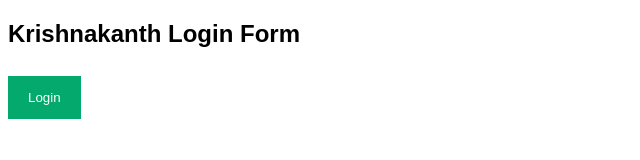
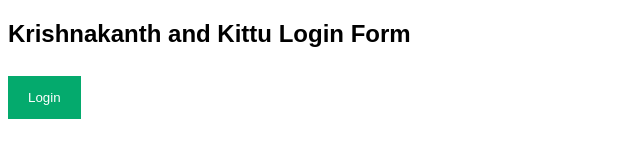
Before and after one commit to krishna-2947/html, a plain HTML site: page index.html in a window 1280 px wide. Shown: the whole page, without its empty margins (0-640 px from the left). Drawn offline with Linux system fonts and the light colour scheme.

Commit message:
made some changes in login form

```diff
--- a/index.html
+++ b/index.html
@@ -127,7 +127,7 @@ span.psw {
 </head>
 <body>
 
-<h2>Krishnakanth Login Form</h2>
+<h2>Krishnakanth and Kittu Login Form</h2>
 
 <button onclick="document.getElementById('id01').style.display='block'" style="width:auto;">Login</button>
 
```
